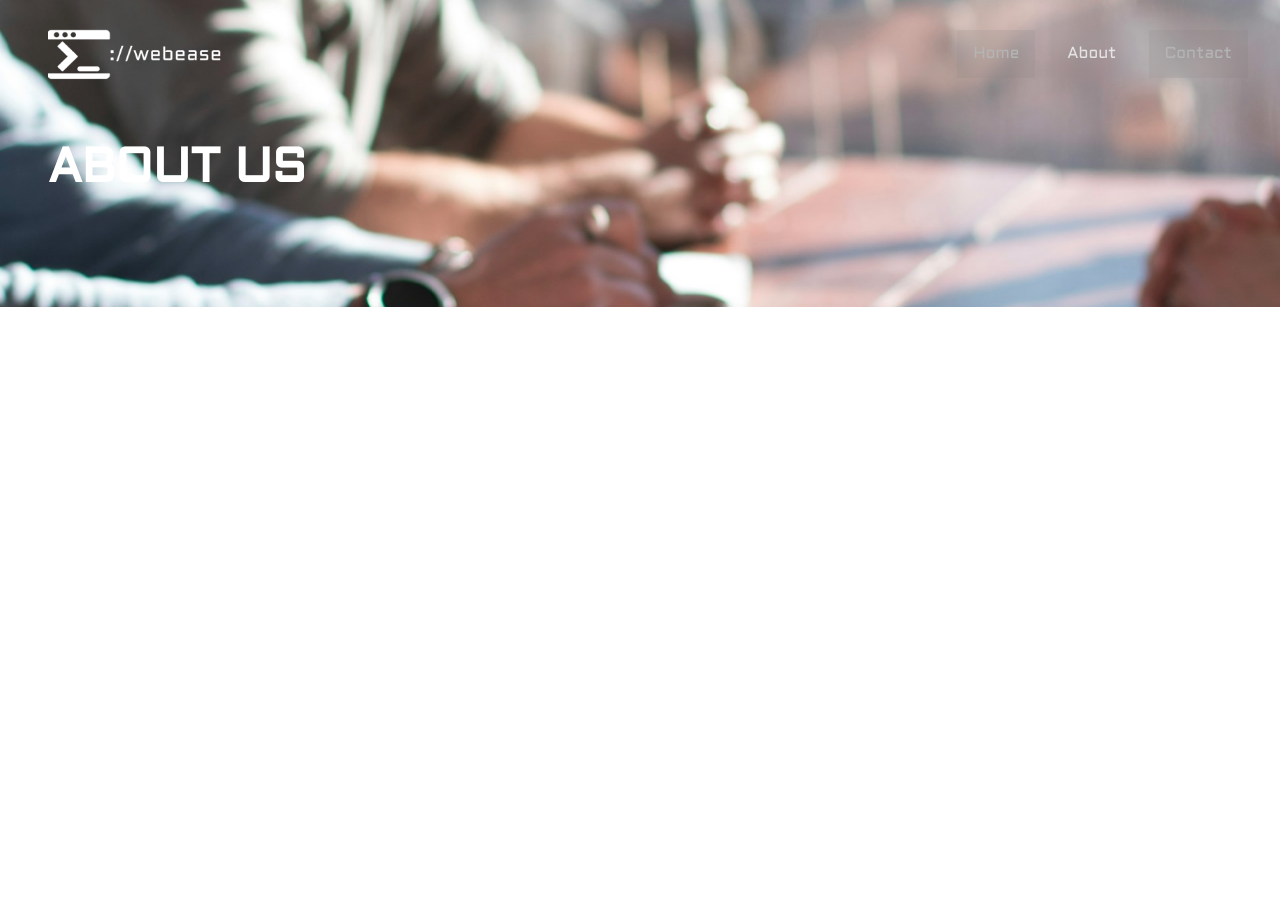
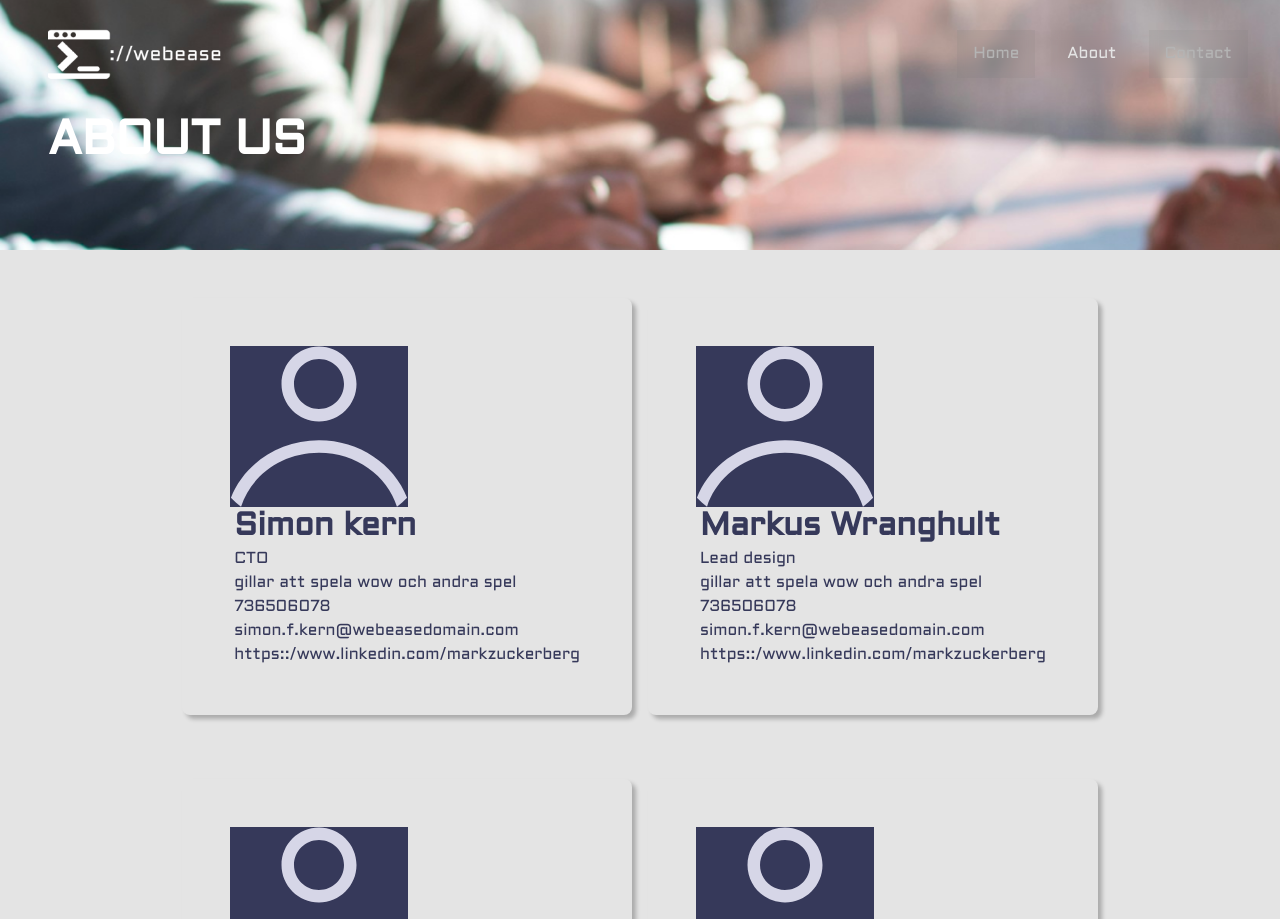
Before and after one commit to crtneko97/core_page, a Next.js app: page /about in a window 1280 px wide. Shown: the top 919 px of the page. Built offline with nearby package versions, Linux system fonts and the light colour scheme.

Commit message:
employeeCard wip

```diff
--- a/src/app/about/page.tsx
+++ b/src/app/about/page.tsx
@@ -1,3 +1,4 @@
+import EmployeeCard from '@/components/employeeCard/EmployeeCard';
 import AltHero from '@/components/hero-alt/AltHero'
 import React from 'react'
 
@@ -6,7 +7,40 @@ const About = () => {
     <>
     <AltHero imageKey={'teamwork'} title={'ABOUT US'} />
     <main>
-
+      <div className='Employee-div'>
+      <EmployeeCard
+      avatarKey={'avatar'}
+      fullName={'Simon kern'}
+      role={'CTO'}
+      bio={'gillar att spela wow och andra spel'}
+      phone={736506078}
+      email={'simon.f.kern@webeasedomain.com'}
+      linkedin={'https::/www.linkedin.com/markzuckerberg'} />
+            <EmployeeCard
+      avatarKey={'avatar'}
+      fullName={'Markus Wranghult'}
+      role={'Lead design'}
+      bio={'gillar att spela wow och andra spel'}
+      phone={736506078}
+      email={'simon.f.kern@webeasedomain.com'}
+      linkedin={'https::/www.linkedin.com/markzuckerberg'} />
+            <EmployeeCard
+      avatarKey={'avatar'}
+      fullName={'Armin efternamn'}
+      role={'CEO'}
+      bio={'gillar att spela wow och andra spel'}
+      phone={736506078}
+      email={'simon.f.kern@webeasedomain.com'}
+      linkedin={'https::/www.linkedin.com/markzuckerberg'} />
+            <EmployeeCard
+      avatarKey={'avatar'}
+      fullName={'William Wibeck'}
+      role={'Software developer'}
+      bio={'gillar att spela wow och andra spel'}
+      phone={736506078}
+      email={'simon.f.kern@webeasedomain.com'}
+      linkedin={'https::/www.linkedin.com/markzuckerberg'} />
+      </div>
     </main>
     </>
   )
--- /dev/null
+++ b/src/app/utils/employeeMap.ts
@@ -0,0 +1,6 @@
+// utils/employeeMap.ts
+const employeeMap: { [key: string]: string } = {
+    avatar: require('../../../public/avatar/Avatar Placeholder.svg').default,
+  };
+
+  export default employeeMap;
--- /dev/null
+++ b/src/components/employeeCard/EmployeeCard.tsx
@@ -0,0 +1,40 @@
+import React from 'react'
+import Image from 'next/image'
+import employeeMap from '../../app/utils/employeeMap';
+import './employeeCard.scss';
+
+interface EmployeeCardProps {
+    avatarKey: keyof typeof employeeMap;
+    fullName: string;
+    role: string;
+    bio: string;
+    phone: number;
+    email: string;
+    linkedin: string;
+}
+
+const EmployeeCard: React.FC<EmployeeCardProps>  = ({
+    avatarKey,
+    fullName,
+    role,
+    bio,
+    phone,
+    email,
+    linkedin
+}) => {
+const avatarSrc = employeeMap[avatarKey];
+
+  return (
+    <div className='employee-card'>
+        <Image src={avatarSrc} alt={`${fullName} avatar`} className='avatar'/>
+        <h1>{fullName}</h1>
+        <p>{role}</p>
+        <p>{bio}</p>
+        <p>{phone}</p>
+        <p>{email}</p>
+        <p>{linkedin}</p>
+    </div>
+  )
+}
+
+export default EmployeeCard
--- /dev/null
+++ b/src/components/employeeCard/employeeCard.scss
@@ -0,0 +1,30 @@
+@import '../../styles/variables.scss';
+
+.employee-card {
+    background-color: $primary-white-bg; // Assuming you have a variable for background
+    border-radius: 0.5rem;
+    margin-bottom: 1rem;
+    margin-top: 2rem;
+    padding: 3rem;
+    box-shadow: 4px 4px 4px rgba(0, 0, 0, 0.25); // Add drop shadow here
+    text-align: right; // Align text to the right
+    display: flex;
+    flex-direction: column; // Arrange items vertically
+    align-items: flex-start; // Align items to the right end
+
+    .avatar {
+        background-color: $main-navy-dark-blue;
+        // Optional: Ensure avatar aligns to the right
+        align-self: flex-start;
+    }
+
+    h1 {
+        color: $main-navy-dark-blue;
+        margin: 0.25rem; // Remove default margin if necessary
+    }
+
+    p {
+        color: $main-navy-dark-blue;
+        margin: 0.25rem; // Remove default margin if necessary
+    }
+}
--- a/src/components/hero-alt/altHero.scss
+++ b/src/components/hero-alt/altHero.scss
@@ -3,7 +3,7 @@
 .alt-hero-wrapper {
   position: relative;
   width: 100%;
-  height: 1024px; // Adjust the height as needed
+  height: 250px; // Adjust the height as needed
   overflow: hidden; // Ensure content doesn't overflow the wrapper
 
   .alt-hero-background {
@@ -11,7 +11,7 @@
     top: 0;
     left: 0;
     width: 100%;
-    height: 30%;
+    height: 100%;
     z-index: -1; // Ensure the image stays behind the content
 
     .alt-hero-image {
--- a/src/styles/globals.scss
+++ b/src/styles/globals.scss
@@ -16,7 +16,7 @@
 }
 
 body {
-  background: #fff;
+  background: $primary-white;
   display: flex;
   flex-direction: column;
   min-height: 100vh;
@@ -29,4 +29,12 @@ main {
   padding: 1rem 1rem;
   justify-content: center;
   margin: 0;
+  background: $primary-white;
 }
+
+.Employee-div {
+  justify-content: center;
+  display: flex;
+  flex-wrap: wrap; // Allows wrapping of items to the next line
+  gap: 1rem; // Space between cards; adjust as needed
+}
--- a/src/styles/variables.scss
+++ b/src/styles/variables.scss
@@ -11,6 +11,8 @@ $primary-white-bg: rgba(255, 255, 255, 0);
 // <-
 
 
+//Colors
+$primary-white: rgba(228, 228, 228, 1);
 
 //Navbuttons
 $nav-button-blur: blur(4px);
```
Also changed, not shown: public/avatar/Avatar Placeholder.svg (added).
